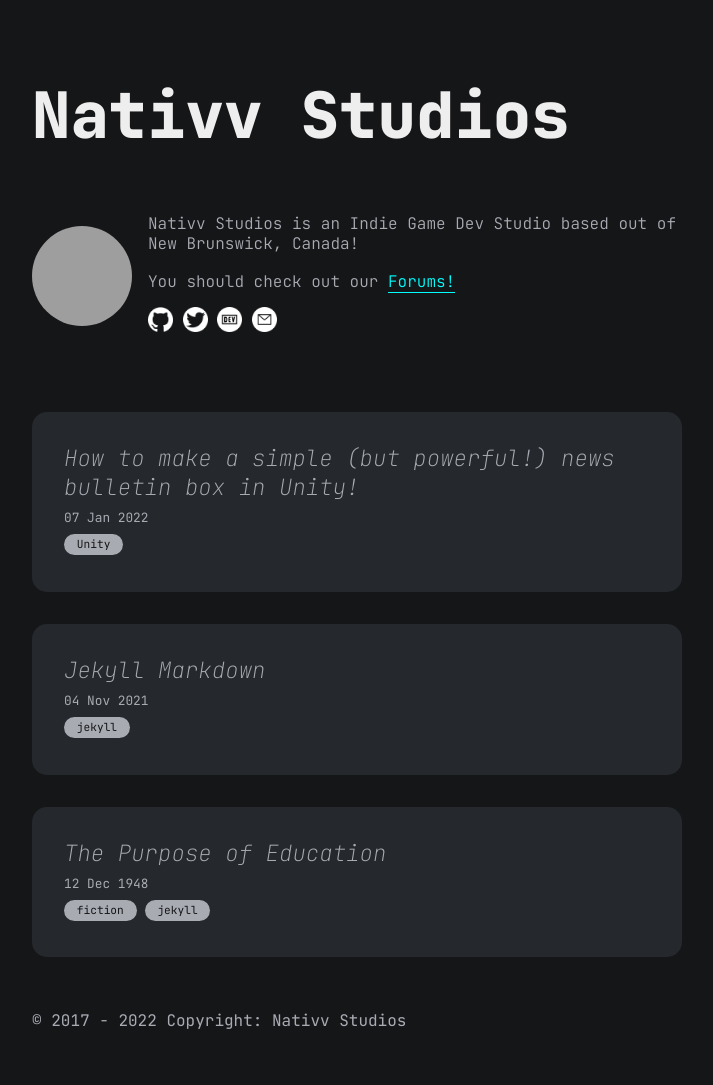
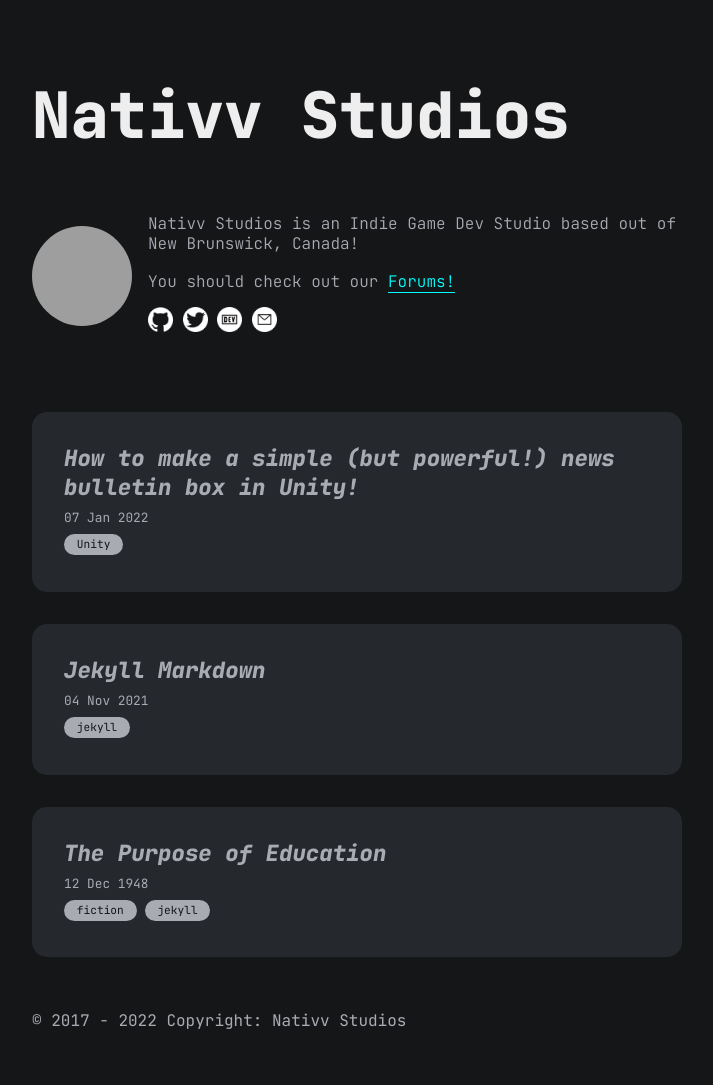
Before and after one commit to nativvstudios/nativvstudios.github.io, a Jekyll site: the page built from index.md, in a window 1280 px wide. Shown: the whole page, without its empty margins (283-996 px from the left). Built offline with Jekyll 4.4.1, drawn with Linux system fonts in a browser that asks for light colours; grey boxes are pictures that could not be loaded.

Commit message:
-Main page edits > Made Post title's more bold

```diff
--- a/_sass/blog.scss
+++ b/_sass/blog.scss
@@ -117,14 +117,14 @@ main {
 
     .article-title {
       color: var(--white-2);
-      font-weight: 100;
+      font-weight: 700;
       font-style: italic;
       font-size: 1.4rem;
       line-height: 130%;
 
       a {
         color: var(--white-2);
-        font-weight: 100;
+        font-weight: 700;
         font-style: italic;
         font-size: 1.4rem;
         line-height: 130%;
--- a/assets/css/post.scss
+++ b/assets/css/post.scss
@@ -49,7 +49,7 @@ header {
 }
 
 .site-title {
-  font-size: 1.4rem;
+  font-size: 4rem;
   font-weight: bolder;
   line-height: 110%;
   color: var(--white-1);
@@ -66,11 +66,11 @@ main {
 }
 
 .article-header {
-  margin-bottom: 4rem;
+  margin-bottom: 2.5rem;
 }
 
 .article-title {
-  font-size: 2.4rem;
+  font-size: 2rem;
   margin-bottom: 0.6rem;
   line-height: 140%;
 }
```
